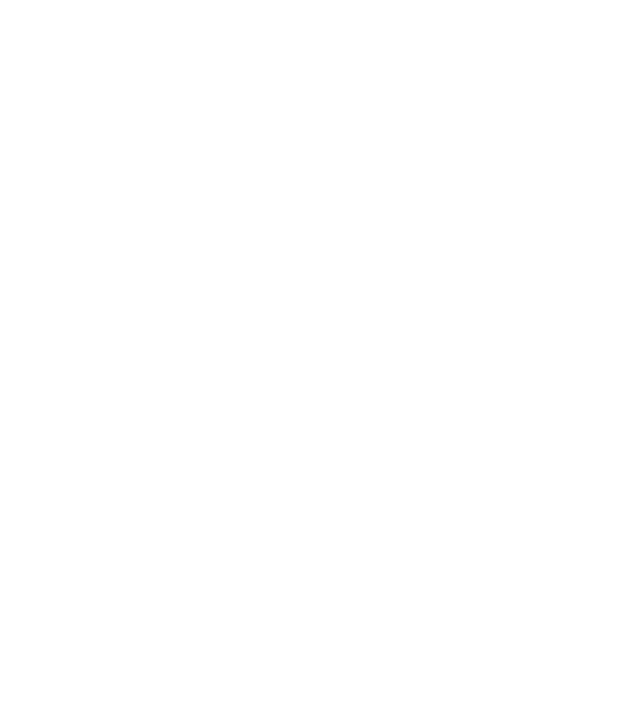
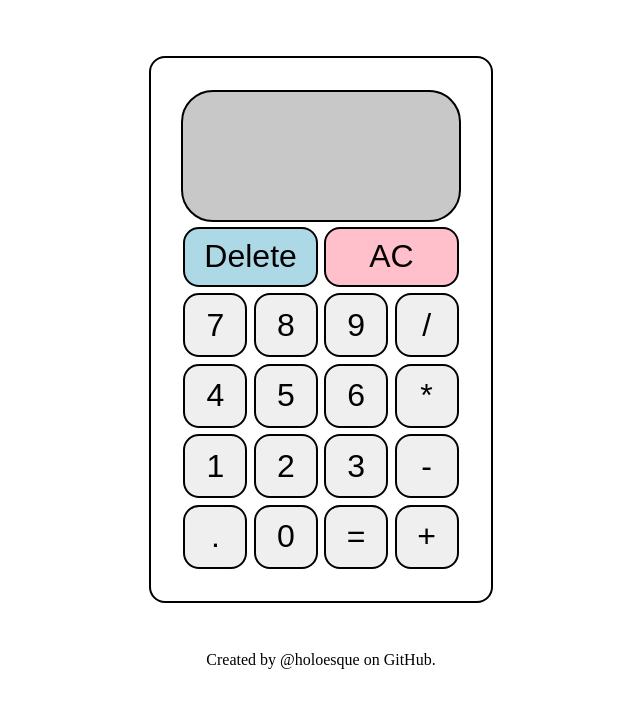
Before and after one commit to holoesque/odin-calculator, a plain HTML site: page index.html in a window 1280 px wide. Shown: the whole page, without its empty margins (319-959 px from the left). Drawn offline with Linux system fonts and the light colour scheme.

Commit message:
Create the calculator UI

```diff
--- a/css/style.css
+++ b/css/style.css
@@ -0,0 +1,74 @@
+body {
+  display: flex;
+  flex-direction: column;
+  justify-content: center;
+  align-items: center;
+}
+
+.calculator {
+  margin: 3em;
+  display: flex;
+  flex-direction: column;
+  align-items: center;
+  justify-content: center;
+  gap: 0.3em;
+  border: 2px solid black;
+  border-radius: 1em;
+  padding: 2em;
+}
+
+.calculator__display {
+  display: flex;
+  justify-content: flex-end;
+  align-items: center;
+  font-size: 2em;
+  height: 4em;
+  width: 100%;
+  border: 2px solid black;
+  border-radius: 1em;
+  background-color: rgba(200, 200, 200, 100);
+}
+
+.calculator__buttons {
+  display: flex;
+  flex-direction: column;
+  gap: 0.4em;
+}
+
+.calculator__buttons--ctrls {
+  display: flex;
+  justify-content: space-between;
+  gap: 0.4em;
+}
+
+.calculator__buttons--row {
+  display: flex;
+  justify-content: space-between;
+  gap: 0.4em;
+}
+
+.btn {
+  border: 2px solid black;
+  border-radius: 0.5em;
+  font-size: 2em;
+  padding: 0.3em;
+}
+
+.btn--number,
+.btn--operator {
+  width: 2em;
+  height: 2em;
+}
+
+#delete,
+#ac {
+  flex: 1;
+}
+
+#delete {
+  background-color: lightblue;
+}
+
+#ac {
+  background-color: pink;
+}
--- a/index.html
+++ b/index.html
@@ -7,7 +7,42 @@
     <link href="css/style.css" rel="stylesheet">
   </head>
   <body>
-
+    <div class="calculator">
+      <div class="calculator__display"></div>
+      <div class="calculator__buttons">
+        <div class="calculator__buttons--ctrls">
+          <button class="btn" id="delete">Delete</button>
+          <button class="btn" id="ac">AC</button>
+        </div>
+        <div class="calculator__buttons--row">
+          <button class="btn btn--number">7</button>
+          <button class="btn btn--number">8</button>
+          <button class="btn btn--number">9</button>
+          <button class="btn btn--operator" id="divide">/</button>
+        </div>
+        <div class="calculator__buttons--row">
+          <button class="btn btn--number">4</button>
+          <button class="btn btn--number">5</button>
+          <button class="btn btn--number">6</button>
+          <button class="btn btn--operator" id="multiply">*</button>
+        </div>
+        <div class="calculator__buttons--row">
+          <button class="btn btn--number">1</button>
+          <button class="btn btn--number">2</button>
+          <button class="btn btn--number">3</button>
+          <button class="btn btn--operator" id="subtract">-</button>
+        </div>
+        <div class="calculator__buttons--row">
+          <button class="btn btn--number">.</button>
+          <button class="btn btn--number">0</button>
+          <button class="btn btn--number">=</button>
+          <button class="btn btn--operator" id="add">+</button>
+        </div>
+      </div>
+    </div>
+    <div class="footer">
+      Created by @holoesque on GitHub.
+    </div>
   </body>
   <script type="text/javascript" src="javascript/main.js"></script>
 </html>
```
